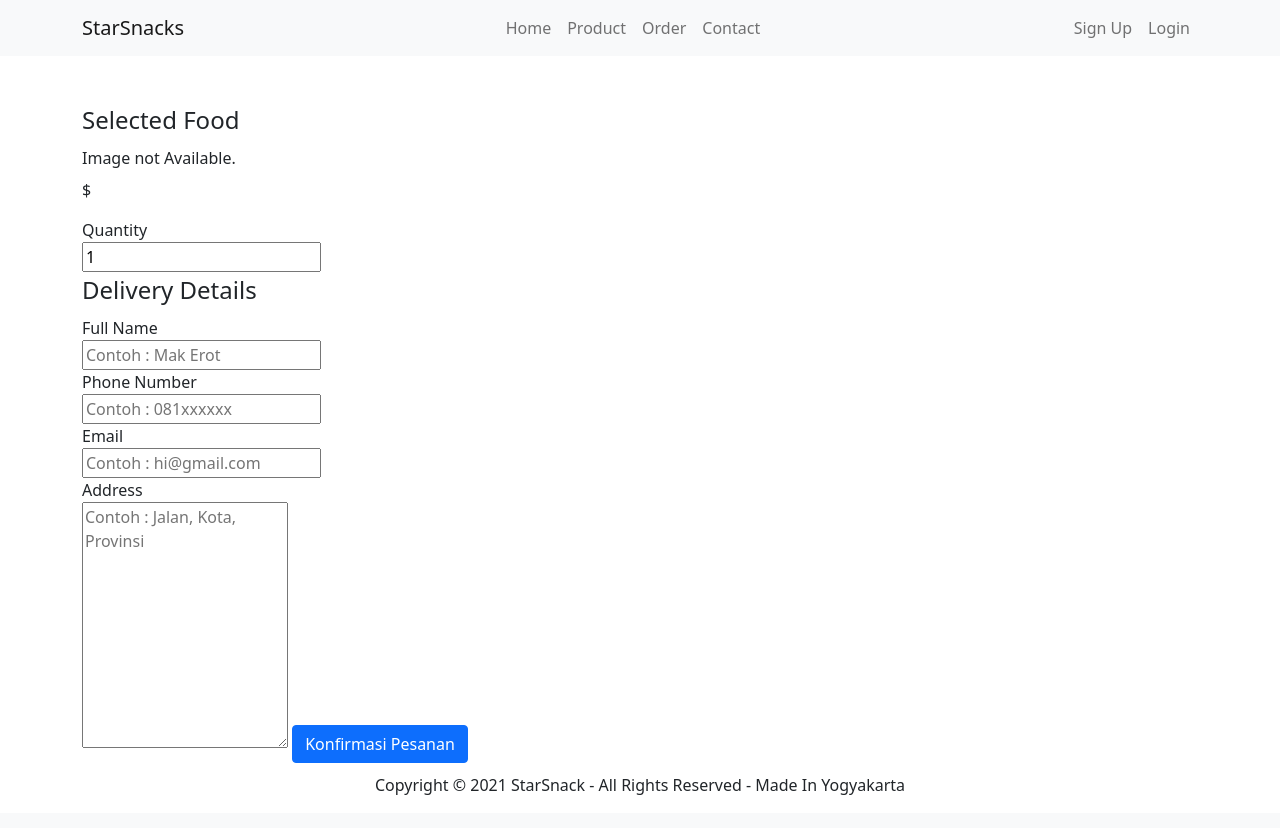
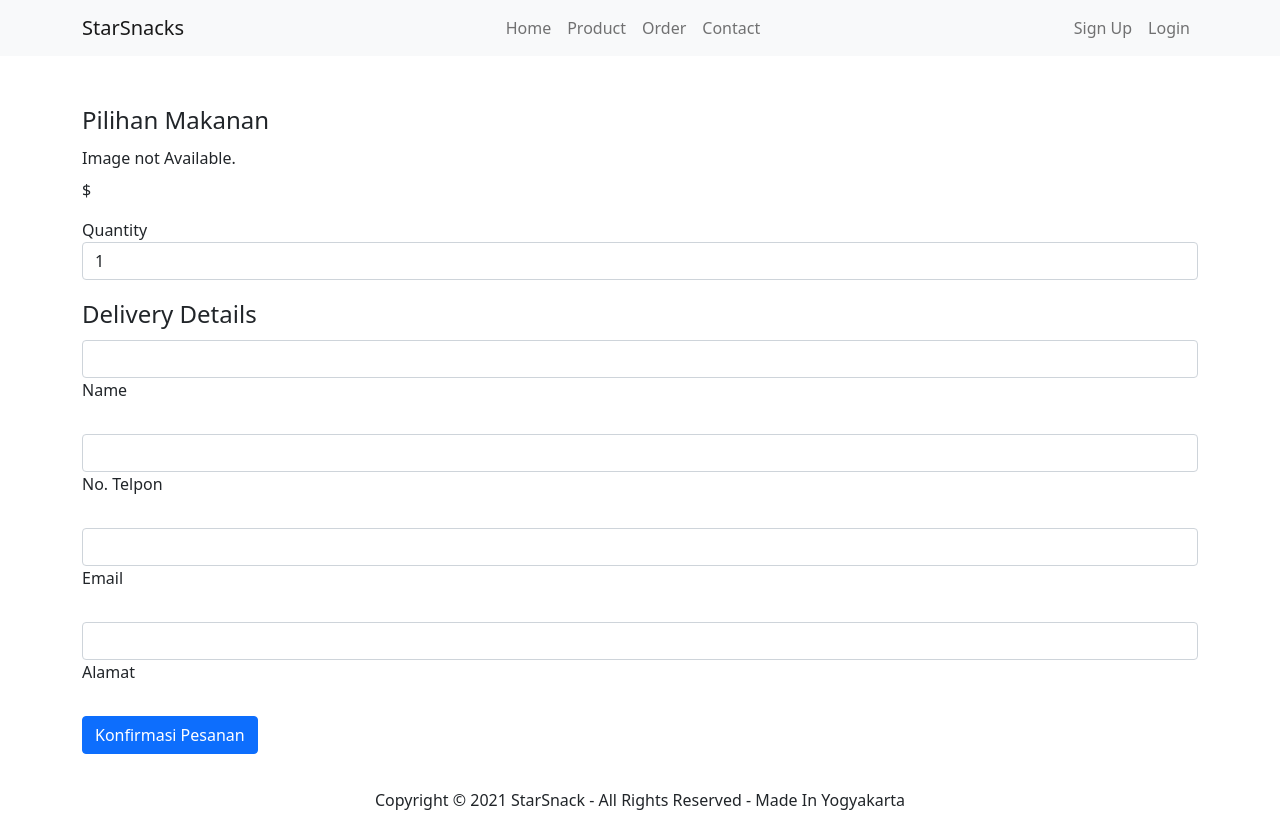
Before and after one commit to arialza00/fp-pwl, a PHP site: page /order.php?food_id=1 in a window 1280 px wide. Before the commit the page ends 795 px from the top, so only its background shows below. Run offline with PHP 8.4, Linux system fonts and the light colour scheme; data that the repository does not hold is empty.

Commit message:
Update order.php

```diff
--- a/order.php
+++ b/order.php
@@ -13,11 +13,11 @@
 <section class="food-search">
         <div class="container">
 
-            <h2 class="text-center text-white">Fill this form to confirm your order.</h2>
+            <h2 class="text-center text-white">Selesaikan Pesananmu</h2>
 
-            <form action="" method="POST" class="order">
+            <form action="" method="POST" class="row g-3">
                 <fieldset>
-                    <legend>Selected Food</legend>
+                    <legend>Pilihan Makanan</legend>
 
                     <div class="food-menu-img">
                         <?php
@@ -48,7 +48,7 @@
                         <input type="hidden" name="price" value="<?php echo $price; ?>">
 
                         <div class="order-label">Quantity</div>
-                        <input type="number" name="qty" class="input-responsive" value="1" required>
+                        <input type="number" name="qty" class="form-control" value="1" required>
 
                     </div>
 
@@ -56,19 +56,24 @@
 
                 <fieldset>
                     <legend>Delivery Details</legend>
-                    <div class="order-label">Full Name</div>
-                    <input type="text" name="full-name" placeholder="Contoh : Mak Erot" class="input-responsive" required>
+                    <div class="form-outline mb-4">
+                        <input type="text" id="full-name" class="form-control" required>
+                        <label class="form-label" for="form4Example1">Name</label>
+                    </div>
+                    <div class="form-outline mb-4">
+                        <input type="tel" id="contact" class="form-control" required>
+                        <label class="form-label" for="form4Example1">No. Telpon</label>
+                    </div>
+                    <div class="form-outline mb-4">
+                        <input type="text" id="email" class="form-control" />
+                        <label class="form-label" for="form4Example1">Email</label>
+                    </div>
+                    <div class="form-outline mb-4">
+                        <input type="text" id="address" class="form-control" />
+                        <label class="form-label" for="form4Example1">Alamat</label>
+                    </div>
 
-                    <div class="order-label">Phone Number</div>
-                    <input type="tel" name="contact" placeholder="Contoh : 081xxxxxx" class="input-responsive" required>
-
-                    <div class="order-label">Email</div>
-                    <input type="email" name="email" placeholder="Contoh : hi@gmail.com" class="input-responsive" required>
-
-                    <div class="order-label">Address</div>
-                    <textarea name="address" rows="10" placeholder="Contoh : Jalan, Kota, Provinsi" class="input-responsive" required></textarea>
-
-                    <input type="submit" name="submit" value="Konfirmasi Pesanan" class="btn btn-primary">
+                    <button type="submit" value="Konfirmasi Pesanan" class="btn btn-primary btn-block mb-4">Konfirmasi Pesanan</button>
                 </fieldset>
 
             </form>
```
